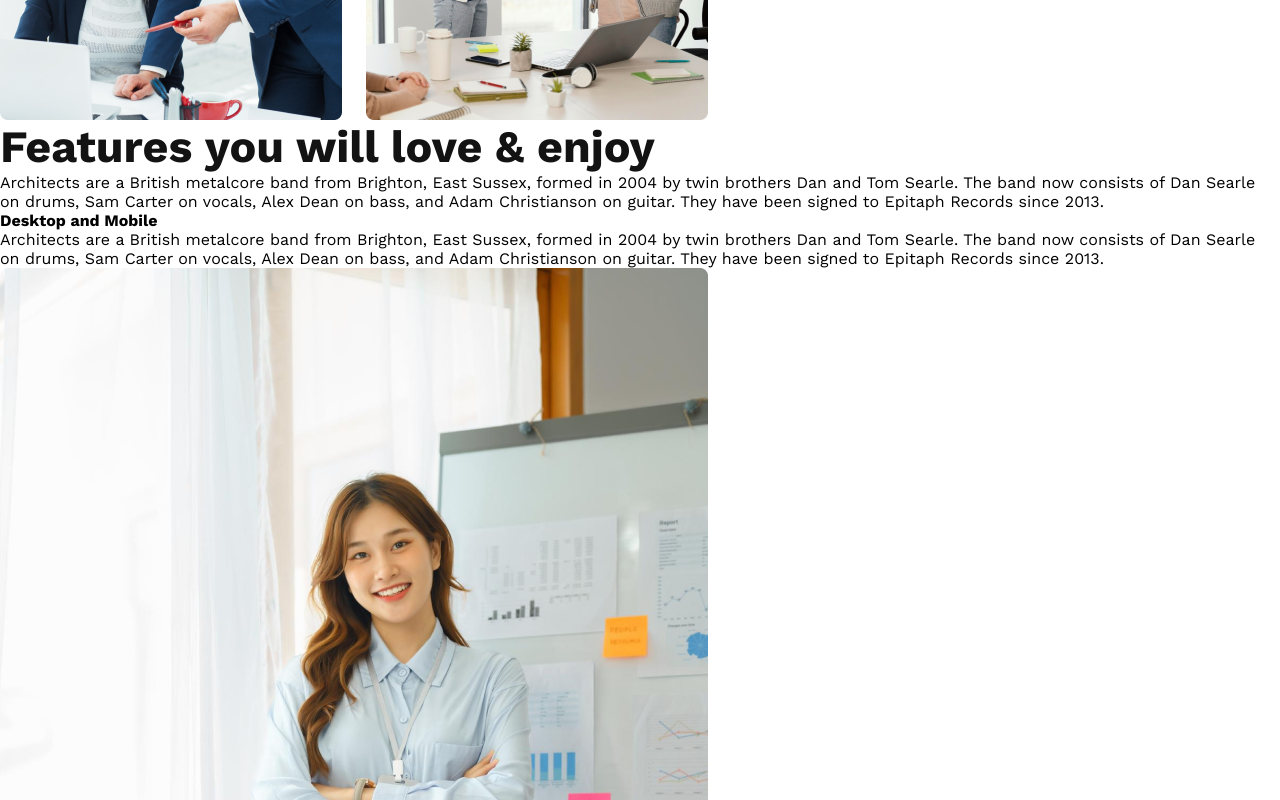
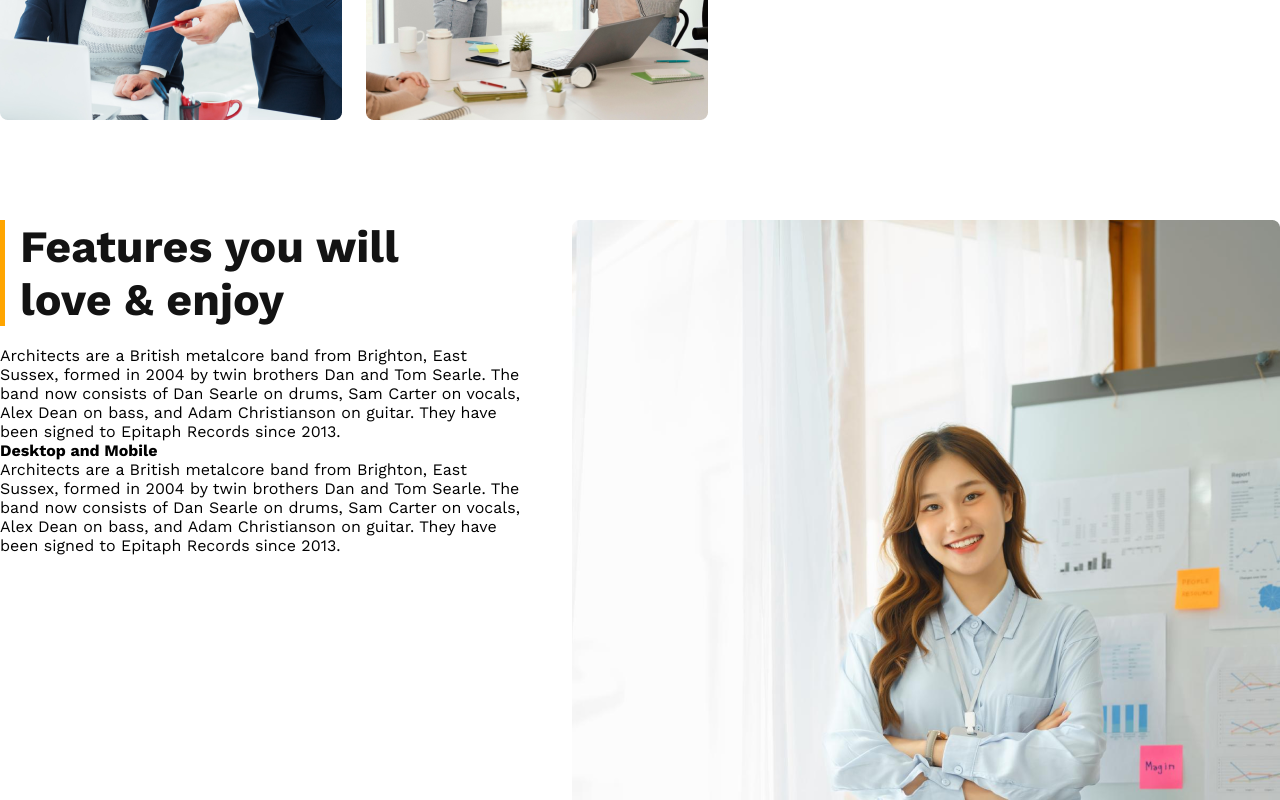
Before and after one commit to Satabdi-Rani/architects, a plain HTML site: page index.html in a window 1280 px wide. Shown: the part 1500-2300 px from the top of the page. Drawn offline with nearby package versions, Linux system fonts and the light colour scheme.

Commit message:
Some changes in Features section

```diff
--- a/index.html
+++ b/index.html
@@ -46,25 +46,26 @@
            </div>
        </section>
 
-       <section class="features">
+       <section class="features_Section">
+          <div class="features_container">
             <div class="feature_content">
                 <h3 class="section_title">
-                Features you will love & enjoy
+                    Features you will <br> love & enjoy
                 </h3>
                 <p class="text-grey"> Architects are a British metalcore band from Brighton, East Sussex, formed in 2004 by twin brothers Dan and Tom Searle. The band now consists of Dan Searle on drums, Sam Carter on vocals, Alex Dean on bass, and Adam Christianson on guitar. They have been signed to Epitaph Records since 2013.</p>
-          </div>
+
               <div class="card">
                 <h4>Desktop and Mobile</h4>
                 <p class="text-grey">
                     Architects are a British metalcore band from Brighton, East Sussex, formed in 2004 by twin brothers Dan and Tom Searle. The band now consists of Dan Searle on drums, Sam Carter on vocals, Alex Dean on bass, and Adam Christianson on guitar. They have been signed to Epitaph Records since 2013.
                 </p>
                 </div>
-
+            </div>
 
             <div class="feature_img">
                 <img src="images/architect.png" alt="">
             </div>
-
+          </div>
        </section>
 
        <section class="facts">
--- a/style/styles.css
+++ b/style/styles.css
@@ -93,6 +93,18 @@ main{
     font-weight: 700;
 }
 
+/* Features section */
+.features_container{
+    display: flex;
+    gap: 50px;
+    margin: 100px 0;
+}
+.feature_content h3{
+    border-left: 5px solid orange;
+    padding-left:15px;
+    margin-bottom: 20px;;
+}
+
 /* Fatcs section */
 .facts_card_container{
     display: flex;
```
Lines whose indentation alone changed are shown as unchanged.
